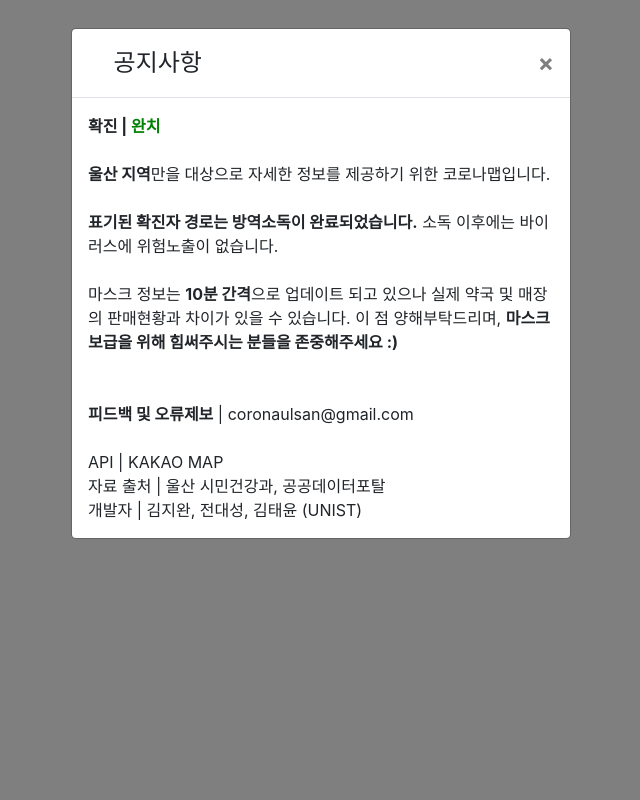
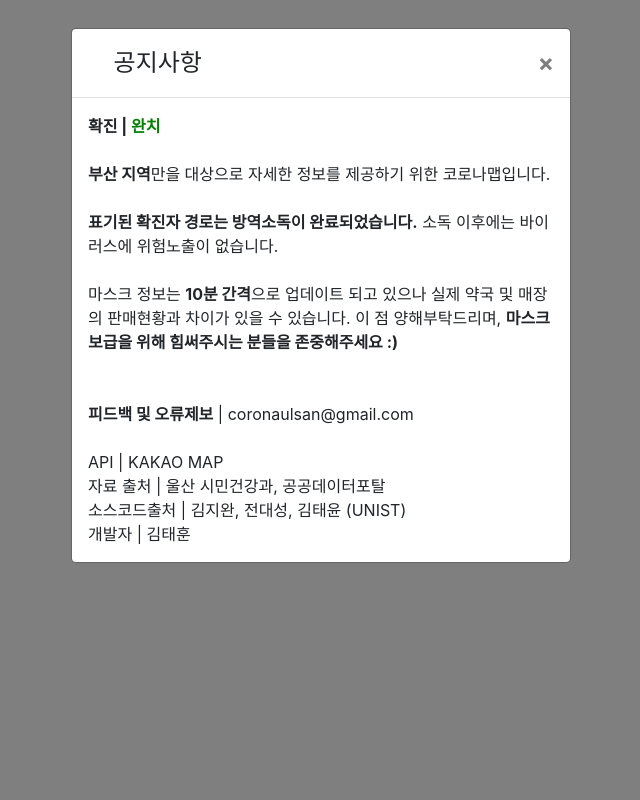
Before and after one commit to Tedhoon/pusan-corona-mask-map, a Django app: page / in a window 1280 px wide. Shown: the whole page, without its empty margins (319-959 px from the left). Run offline with Django 3.2, Linux system fonts and the light colour scheme; data that the repository does not hold is empty; some libraries are stand-ins or nearby versions.

Commit message:
[add] 부산지역 공적 마스크 판매처 및 재고 api연동

```diff
--- a/PusanCoronaProject/src/templates/main/index.html
+++ b/PusanCoronaProject/src/templates/main/index.html
@@ -55,7 +55,7 @@
                 <!-- | <span style ="color:red">사망</span> 0</strong><br> -->
             <br>
             <br>
-            <strong>울산 지역</strong>만을 대상으로 자세한 정보를 제공하기 위한 코로나맵입니다.<br>
+            <strong>부산 지역</strong>만을 대상으로 자세한 정보를 제공하기 위한 코로나맵입니다.<br>
             <br>
             <strong>표기된 확진자 경로는 방역소독이 완료되었습니다.</strong>
             소독 이후에는 바이러스에 위험노출이 없습니다.<br>
@@ -71,7 +71,8 @@
             <div class = "makerinfo">
                 API | KAKAO MAP<br>
                 자료 출처 | 울산 시민건강과, 공공데이터포탈<br>
-                개발자 | 김지완, 전대성, 김태윤 (UNIST)<br>
+                소스코드출처 | 김지완, 전대성, 김태윤 (UNIST)<br>
+                개발자 | 김태훈
             </div>
         </div>
       </div>
--- a/PusanCoronaProject/src/views.py
+++ b/PusanCoronaProject/src/views.py
@@ -78,11 +78,12 @@ def path_delete(requests):
 ########### 이 밑에 있는 함수들을 모두 짠 후 배포 직전에 모두 한 번씩 실행하여 데이터베이스를 초기화 해주셔야 합니다. #################
 def get_mask_stores():
     url = "https://8oi9s0nnth.apigw.ntruss.com/corona19-masks/v1/storesByAddr/json"
+    # 이 url은 공적마스크 위치, 재고 등을 json형태로 주네
     headers = {
         'user-agent': 'Mozilla/5.0 (Macintosh; Intel Mac OS X 10_15_3) AppleWebKit/537.36 (KHTML, like Gecko) Chrome/80.0.3987.132 Safari/537.36'
     }
 
-    ####################### 자기 지역의 시, 군, 구를 모두 입력 ###############################
+    # 여기서 gu_list에 있는 것만 지정해서 json get
     gu_list = [
         "부산광역시 강서구",
         "부산광역시 금정구",
@@ -101,7 +102,6 @@ def get_mask_stores():
         "부산광역시 해운대구",
         "부산광역시 기장군",
     ]
-    ###################################################################################
 
     mask_stores = {
         'stores': [],
```
